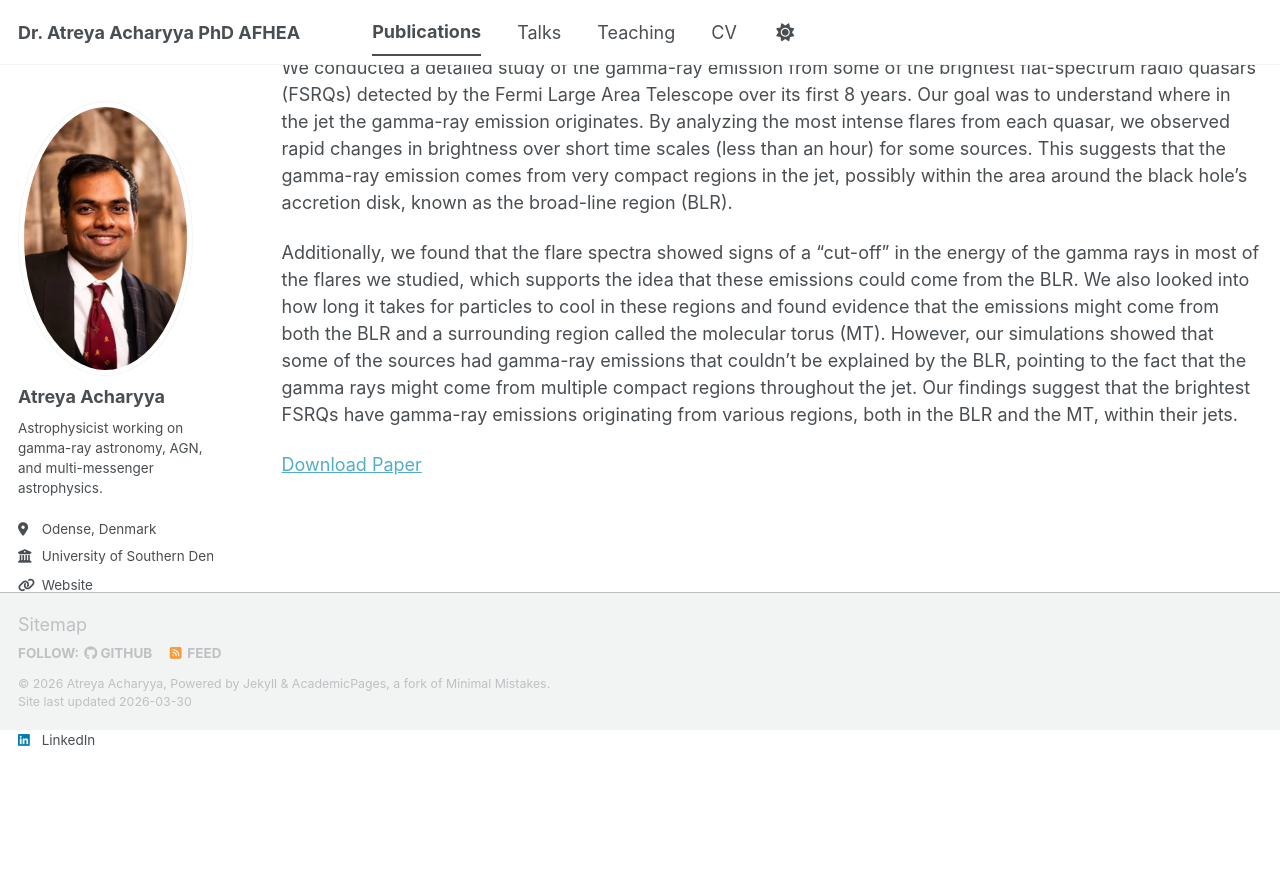
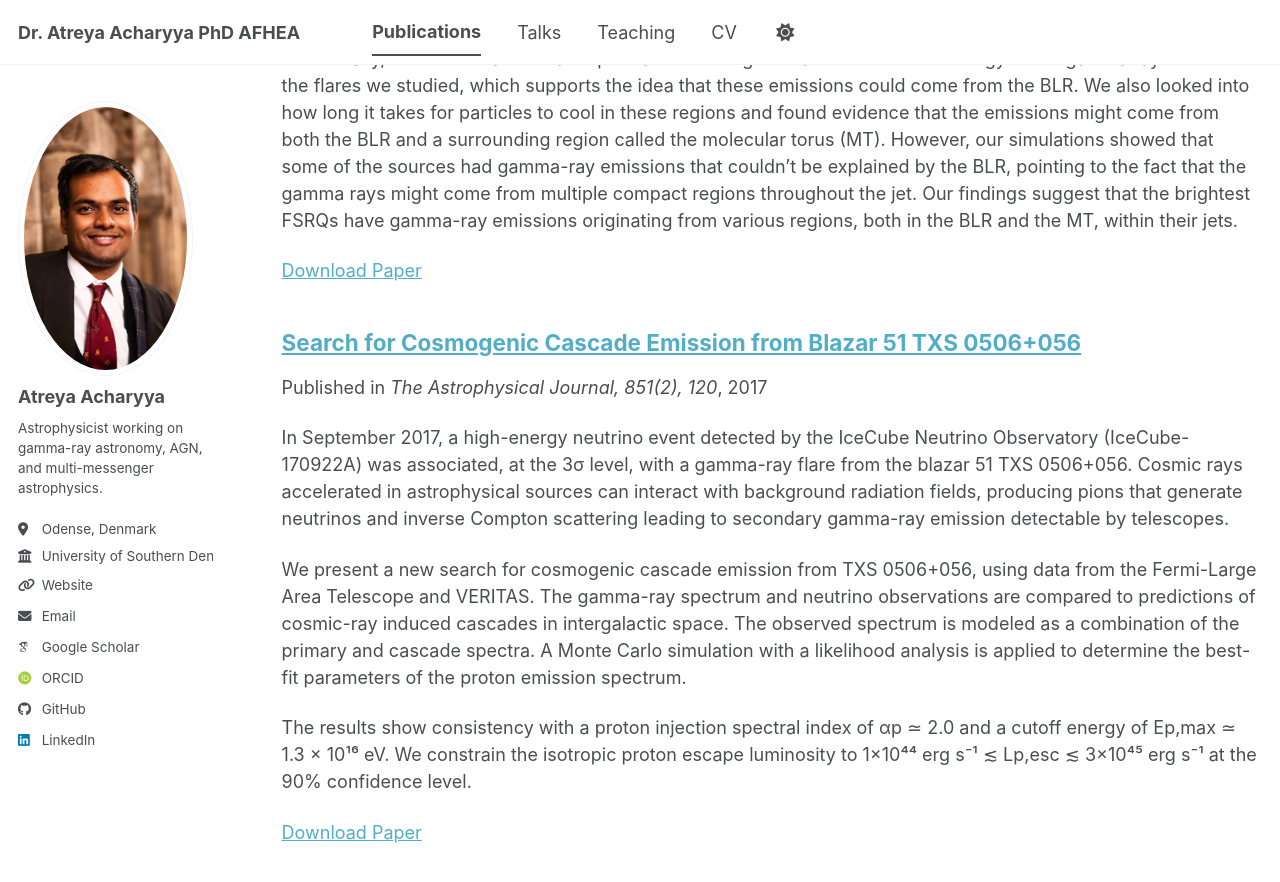
Before and after one commit to atreyaacharyya/atreyaacharyya.github.com, a Jekyll site: the page built from _pages/publications.html, in a window 1280 px wide and 900 px high, scrolled down 1203 px. Shown: the top 882 px of the window. Built offline with Jekyll 4.4.1, drawn with Linux system fonts in a browser that asks for light colours; some web fonts are replaced; a script bundle is joined from its source files by our own code; library files that are not in the unit come from our copies; some of the changed text lies outside the part shown.

Commit message:
Update TXS.md

```diff
--- a/_publications/TXS.md
+++ b/_publications/TXS.md
@@ -1,9 +1,15 @@
 ---
-title: "Probing a Cosmogenic Origin of Astrophysical Neutrinos and Cosmic Rays Using Gamma-Ray Observations of TXS 0506+056"
+title: "Search for Cosmogenic Cascade Emission from Blazar 51 TXS 0506+056"
 collection: publications
 category: manuscripts
-permalink: /publication/acharyya_2026
-date: 2025-12-23
-venue: "The Astrophysical Journal, 996, 38"
-paperurl: "https://iopscience.iop.org/article/10.3847/1538-4357/ae1d72"
+permalink: /publication/acharyya_2017_txs
+date: 2017-09-01
+venue: "The Astrophysical Journal, 851(2), 120"
+paperurl: "https://doi.org/10.3847/1538-4357/aa9a8e"
+excerpt: |
+  In September 2017, a high-energy neutrino event detected by the IceCube Neutrino Observatory (IceCube-170922A) was associated, at the 3σ level, with a gamma-ray flare from the blazar 51 TXS 0506+056. Cosmic rays accelerated in astrophysical sources can interact with background radiation fields, producing pions that generate neutrinos and inverse Compton scattering leading to secondary gamma-ray emission detectable by telescopes.
+
+  We present a new search for cosmogenic cascade emission from TXS 0506+056, using data from the Fermi-Large Area Telescope and VERITAS. The gamma-ray spectrum and neutrino observations are compared to predictions of cosmic-ray induced cascades in intergalactic space. The observed spectrum is modeled as a combination of the primary and cascade spectra. A Monte Carlo simulation with a likelihood analysis is applied to determine the best-fit parameters of the proton emission spectrum.
+
+  The results show consistency with a proton injection spectral index of αp ≃ 2.0 and a cutoff energy of Ep,max ≃ 1.3 × 10¹⁶ eV. We constrain the isotropic proton escape luminosity to 1×10⁴⁴ erg s⁻¹ ≲ Lp,esc ≲ 3×10⁴⁵ erg s⁻¹ at the 90% confidence level.
 ---
```
